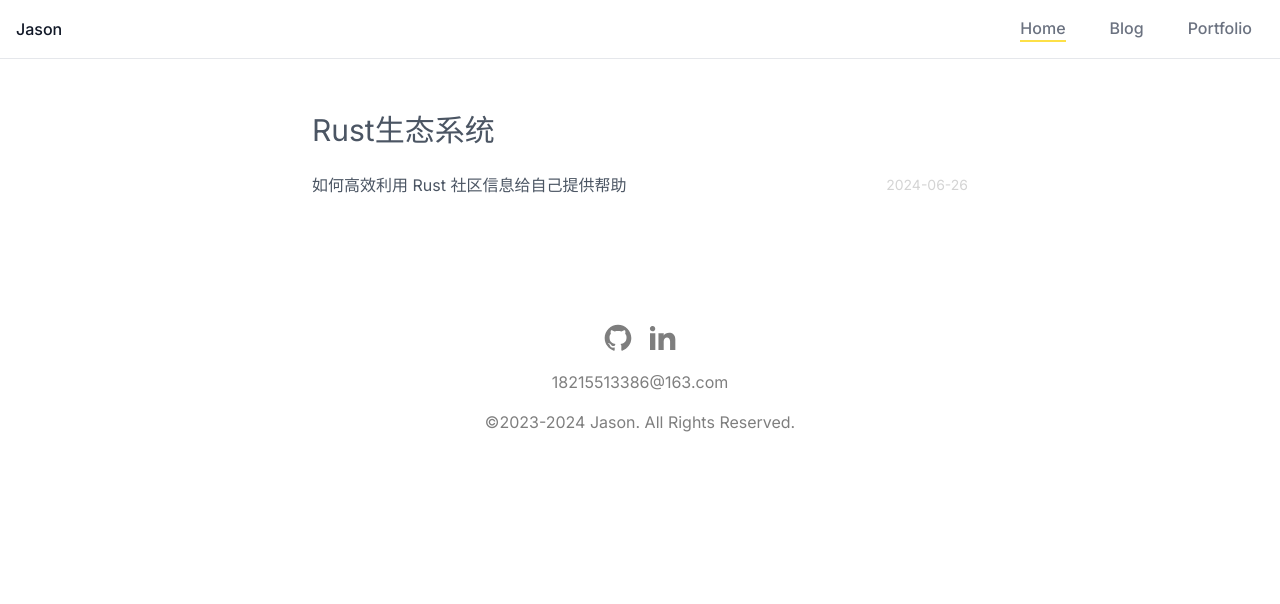
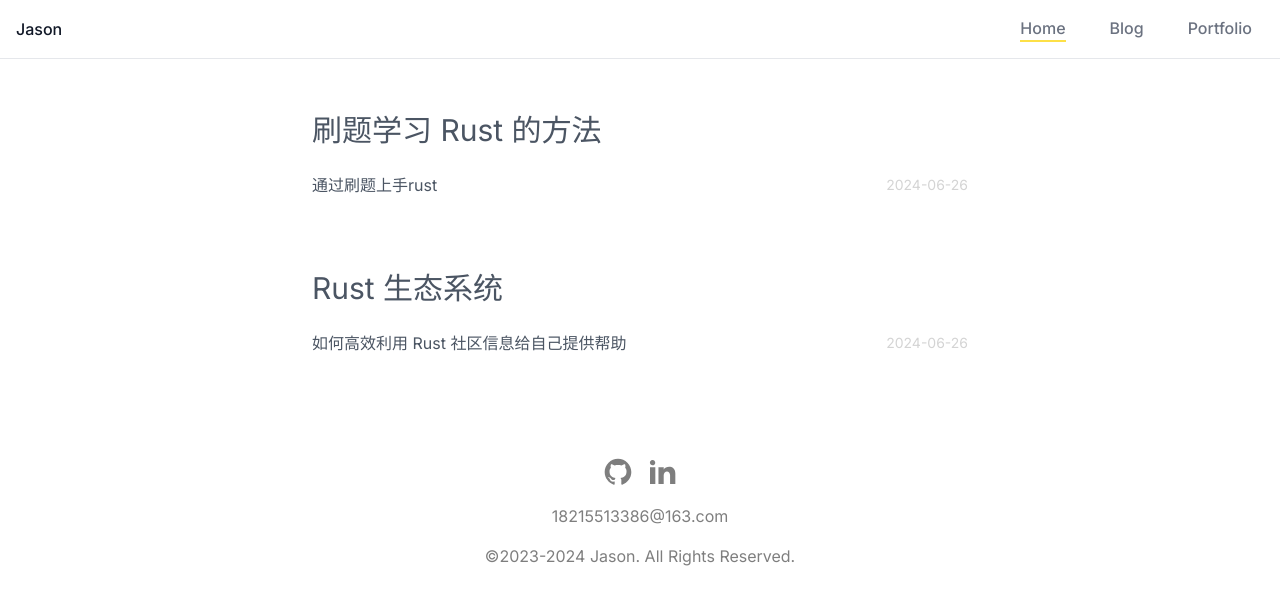
Before and after one commit to yikejason/jason-blog-website, a Next.js app: page /posts in a window 1280 px wide. Shown: the top 604 px of the page. Built offline with nearby package versions, Linux system fonts and the light colour scheme.

Commit message:
feature: something about study programming

```diff
--- /dev/null
+++ b/posts/exercise.md
@@ -0,0 +1,13 @@
+---
+title: '刷题学习 Rust 的方法'
+description: '通过刷题上手rust'
+date: '2024-06-26'
+---
+
+# 刷题步骤
+- 1）用rust解，先尝试自己解
+- 2）解不出的用 Github Copilot 自动完成一版，看是否能理解
+- 3）不能理解的看官方的题解（文字版）
+- 4）自己写一遍
+- 5）拿出本子对着 【鸭子】讲解一遍
+- 6）隔几周再复习一遍
--- a/posts/rust-ecosystem-resource.md
+++ b/posts/rust-ecosystem-resource.md
@@ -1,5 +1,5 @@
 ---
-title: 'Rust生态系统'
+title: 'Rust 生态系统'
 description: '如何高效利用 Rust 社区信息给自己提供帮助'
 date: '2024-06-26'
 ---
--- a/src/app/posts/page.tsx
+++ b/src/app/posts/page.tsx
@@ -7,7 +7,7 @@ export default async function Posts() {
   return (
     <Layout>
       {posts?.map((post: any) => (
-        <div key={post.slug} className="mb-12">
+        <div key={post.slug} className="mb-6">
           <h1 className="text-3xl mb-6">{post.meta?.title}</h1>
           <li className="flex items-center justify-between prose prose-custom dark:prose-invert max-w-none mb-3">
             <Link
```
